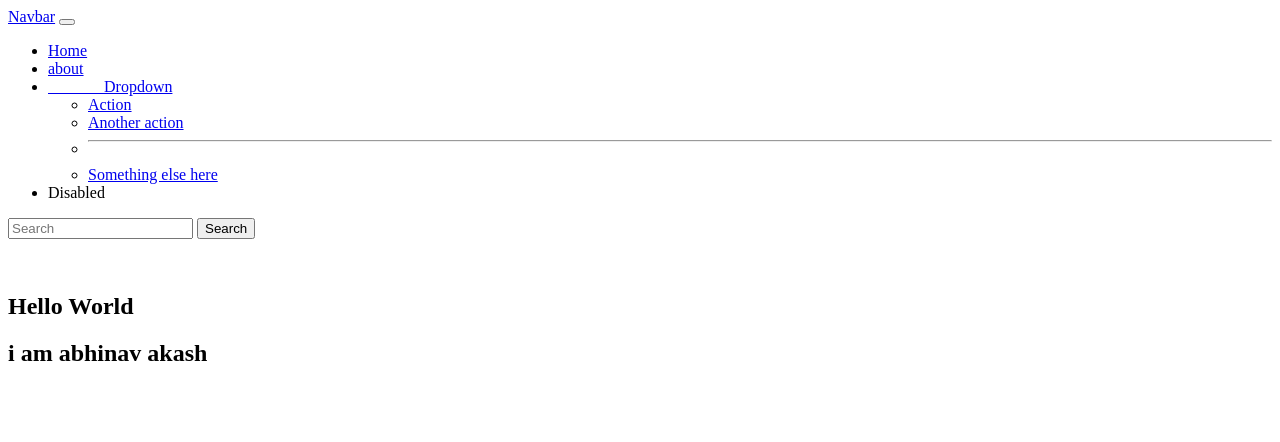
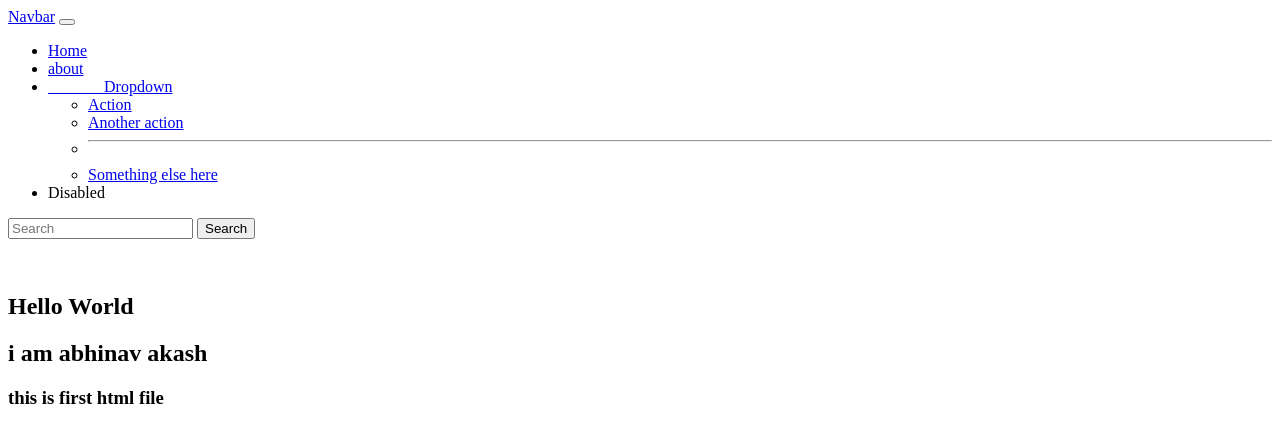
Before and after one commit to ABHINAVakash10/Git-Branching-Test, a plain HTML site: page index.html in a window 1280 px wide. Drawn offline with Linux system fonts and the light colour scheme.

Commit message:
added a line

```diff
--- a/index.html
+++ b/index.html
@@ -36,6 +36,7 @@
 
             <h1>Hello World</h1>
     <h2>i am abhinav akash</h2>
+     <h3>this is first html file<h3>
     </div>
     </div>
     </nav>
```
